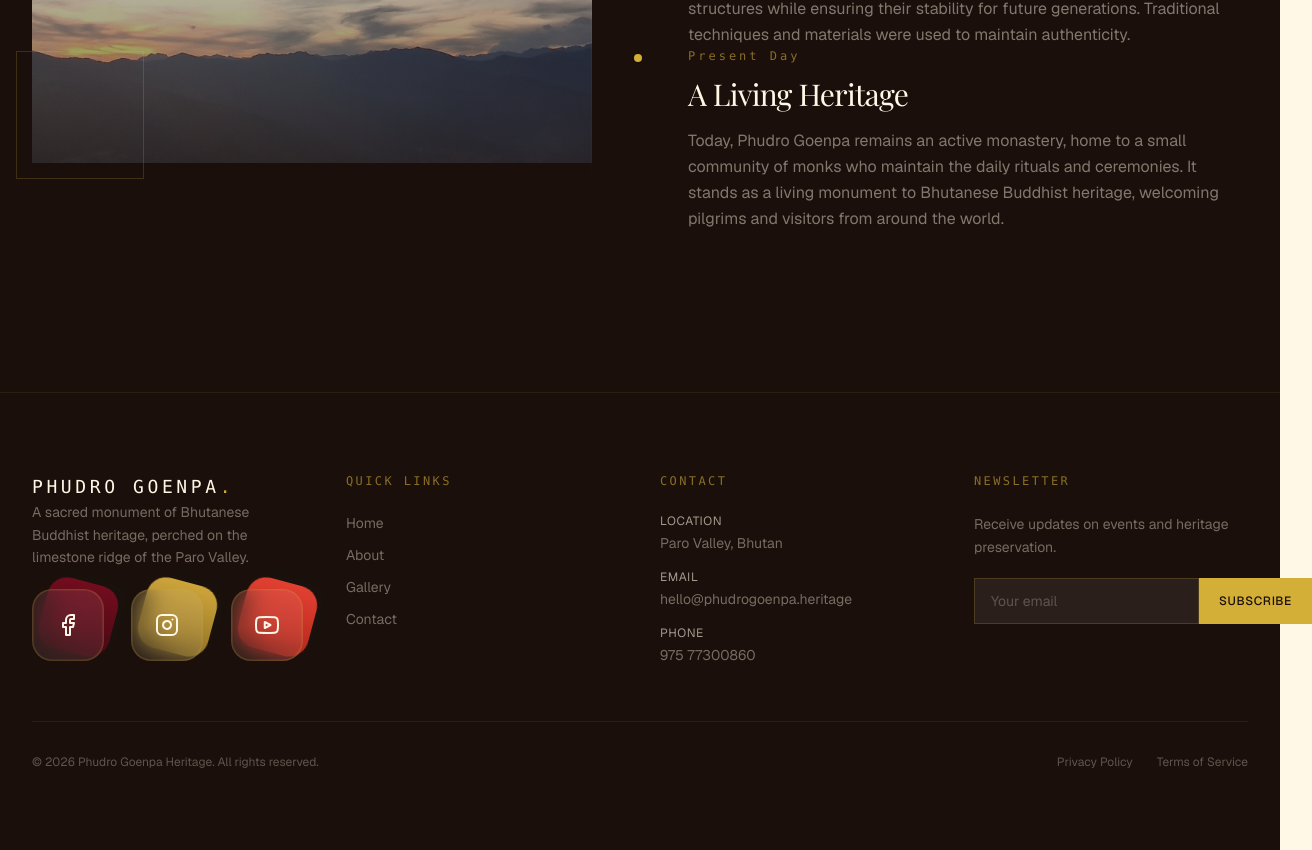
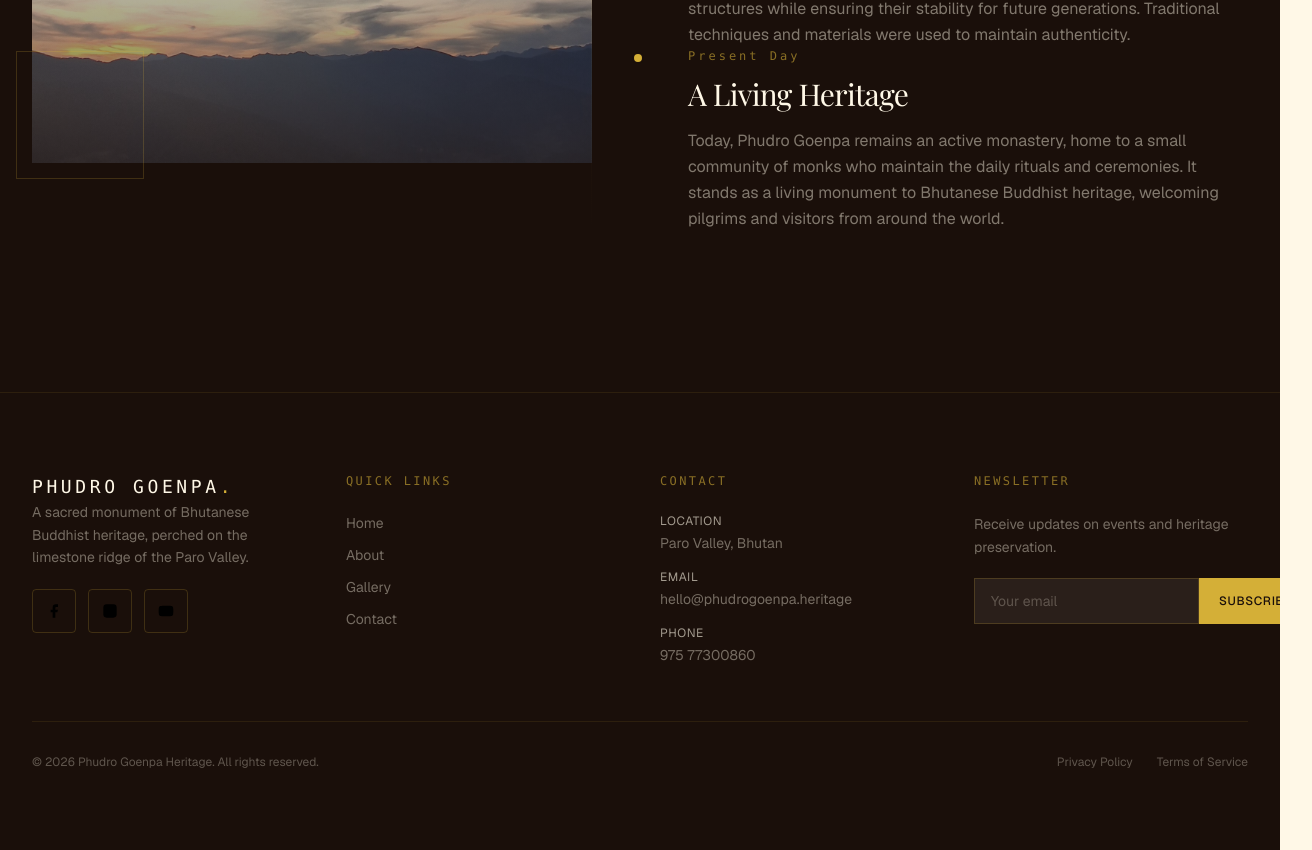
Before and after one commit to yeshngedup-debug/Heritage, a Next.js app: page /about in a window 1280 px wide. Shown: the part 1175-2025 px from the top of the page, 1312 px wide, since content can reach past the window. Built offline with nearby package versions, Linux system fonts and the light colour scheme; a web font is replaced by a local one.

Commit message:
Remove GlassIcons, fix horizontal overflow on all pages, add overflow-hidden to sections

```diff
--- a/src/app/about/page.tsx
+++ b/src/app/about/page.tsx
@@ -45,9 +45,9 @@ export default function AboutPage() {
   return (
     <>
       <Header />
-      <main className="min-h-screen bg-dark">
+      <main className="min-h-screen bg-dark overflow-hidden">
         <section className="pt-32 md:pt-44 pb-28 md:pb-40">
-          <div className="mx-auto max-w-7xl px-6 md:px-8">
+          <div className="mx-auto max-w-7xl px-5 md:px-8">
             <FadeIn>
               <div className="max-w-3xl mb-24">
                 <span className="section-eyebrow flex items-center gap-3 mb-6">
--- a/src/app/contact/page.tsx
+++ b/src/app/contact/page.tsx
@@ -20,9 +20,9 @@ export default function ContactPage() {
   return (
     <>
       <Header />
-      <main className="min-h-screen bg-dark">
+      <main className="min-h-screen bg-dark overflow-hidden">
         <section className="pt-32 md:pt-44 pb-28 md:pb-40">
-          <div className="mx-auto max-w-7xl px-6 md:px-8">
+          <div className="mx-auto max-w-7xl px-5 md:px-8">
             <FadeIn>
               <div className="max-w-3xl mb-20">
                 <span className="section-eyebrow flex items-center gap-3 mb-6">
--- a/src/app/gallery/page.tsx
+++ b/src/app/gallery/page.tsx
@@ -12,9 +12,9 @@ export default function GalleryPage() {
   return (
     <>
       <Header />
-      <main className="min-h-screen bg-dark">
+      <main className="min-h-screen bg-dark overflow-hidden">
         <section className="pt-32 md:pt-44 pb-28 md:pb-40">
-          <div className="mx-auto max-w-7xl px-6 md:px-8 mb-16">
+          <div className="mx-auto max-w-7xl px-5 md:px-8 mb-16">
             <span className="section-eyebrow flex items-center gap-3 mb-6">
               <span className="h-px w-8 bg-gold/40" />
               Gallery
--- a/src/app/globals.css
+++ b/src/app/globals.css
@@ -42,6 +42,7 @@
 
 html {
   scroll-behavior: smooth;
+  overflow-x: hidden;
 }
 
 body {
--- a/src/app/privacy/page.tsx
+++ b/src/app/privacy/page.tsx
@@ -12,9 +12,9 @@ export default function PrivacyPage() {
   return (
     <>
       <Header />
-      <main className="min-h-screen bg-dark">
+      <main className="min-h-screen bg-dark overflow-hidden">
         <section className="pt-32 md:pt-44 pb-28 md:pb-40">
-          <div className="mx-auto max-w-3xl px-6 md:px-8">
+          <div className="mx-auto max-w-3xl px-5 md:px-8">
             <FadeIn>
               <span className="section-eyebrow flex items-center gap-3 mb-6">
                 <span className="h-px w-8 bg-gold/40" />
--- a/src/app/terms/page.tsx
+++ b/src/app/terms/page.tsx
@@ -12,9 +12,9 @@ export default function TermsPage() {
   return (
     <>
       <Header />
-      <main className="min-h-screen bg-dark">
+      <main className="min-h-screen bg-dark overflow-hidden">
         <section className="pt-32 md:pt-44 pb-28 md:pb-40">
-          <div className="mx-auto max-w-3xl px-6 md:px-8">
+          <div className="mx-auto max-w-3xl px-5 md:px-8">
             <FadeIn>
               <span className="section-eyebrow flex items-center gap-3 mb-6">
                 <span className="h-px w-8 bg-gold/40" />
--- a/src/components/Footer.tsx
+++ b/src/components/Footer.tsx
@@ -1,41 +1,37 @@
 "use client"
 
 import Link from "next/link"
-import GlassIcons from "@/components/GlassIcons"
 
-const socialItems = [
+const socialLinks = [
   {
+    label: "Facebook",
+    href: "#",
     icon: (
-      <svg viewBox="0 0 24 24">
+      <svg viewBox="0 0 24 24" className="w-4 h-4">
         <path d="M18 2h-3a5 5 0 0 0-5 5v3H7v4h3v8h4v-8h3l1-4h-4V7a1 1 0 0 1 1-1h3z" />
       </svg>
     ),
-    color: "maroon",
-    label: "Facebook",
-    onClick: () => window.open("#", "_blank"),
   },
   {
+    label: "Instagram",
+    href: "#",
     icon: (
-      <svg viewBox="0 0 24 24">
+      <svg viewBox="0 0 24 24" className="w-4 h-4">
         <rect x="2" y="2" width="20" height="20" rx="5" ry="5" />
         <path d="M16 11.37A4 4 0 1 1 12.63 8 4 4 0 0 1 16 11.37z" />
         <line x1="17.5" y1="6.5" x2="17.51" y2="6.5" />
       </svg>
     ),
-    color: "gold",
-    label: "Instagram",
-    onClick: () => window.open("#", "_blank"),
   },
   {
+    label: "YouTube",
+    href: "#",
     icon: (
-      <svg viewBox="0 0 24 24">
+      <svg viewBox="0 0 24 24" className="w-4 h-4">
         <path d="M22.54 6.42a2.78 2.78 0 0 0-1.94-2C18.88 4 12 4 12 4s-6.88 0-8.6.46a2.78 2.78 0 0 0-1.94 2A29 29 0 0 0 1 12a29 29 0 0 0 .46 5.58 2.78 2.78 0 0 0 1.94 2C5.12 20 12 20 12 20s6.88 0 8.6-.46a2.78 2.78 0 0 0 1.94-2A29 29 0 0 0 23 12a29 29 0 0 0-.46-5.58z" />
         <polygon points="9.75 15.02 15.5 12 9.75 8.98 9.75 15.02" />
       </svg>
     ),
-    color: "cinnabar",
-    label: "YouTube",
-    onClick: () => window.open("#", "_blank"),
   },
 ]
 
@@ -59,7 +55,20 @@ export default function Footer() {
               A sacred monument of Bhutanese Buddhist heritage, perched on the
               limestone ridge of the Paro Valley.
             </p>
-            <GlassIcons items={socialItems} />
+            <div className="flex gap-3">
+              {socialLinks.map((s) => (
+                <a
+                  key={s.label}
+                  href={s.href}
+                  aria-label={s.label}
+                  className="w-11 h-11 border border-gold/20 flex items-center justify-center text-cream/50 hover:border-gold hover:text-gold hover:bg-gold/5 transition-all rounded-sm"
+                  target="_blank"
+                  rel="noopener noreferrer"
+                >
+                  {s.icon}
+                </a>
+              ))}
+            </div>
           </div>
 
           <div>
--- a/src/components/GlassIcons.css
+++ /dev/null
@@ -1,109 +0,0 @@
-.icon-btns {
-  display: grid;
-  gap: 1.5em;
-  grid-template-columns: repeat(3, 1fr);
-  margin: auto;
-  padding: 0;
-  overflow: visible;
-}
-
-.icon-btn {
-  background-color: transparent;
-  outline: none;
-  position: relative;
-  width: 4.5em;
-  height: 4.5em;
-  perspective: 24em;
-  transform-style: preserve-3d;
-  -webkit-tap-highlight-color: transparent;
-  border: none;
-  cursor: pointer;
-}
-
-.icon-btn__back,
-.icon-btn__front,
-.icon-btn__label {
-  transition:
-    opacity 0.3s cubic-bezier(0.83, 0, 0.17, 1),
-    transform 0.3s cubic-bezier(0.83, 0, 0.17, 1);
-}
-
-.icon-btn__back,
-.icon-btn__front {
-  border-radius: 1.25em;
-  position: absolute;
-  top: 0;
-  left: 0;
-  width: 100%;
-  height: 100%;
-}
-
-.icon-btn__back {
-  box-shadow: 0.5em -0.5em 0.75em hsla(223, 10%, 10%, 0.15);
-  display: block;
-  transform: rotate(15deg);
-  transform-origin: 100% 100%;
-  will-change: transform;
-}
-
-.icon-btn__front {
-  background-color: hsla(0, 0%, 100%, 0.08);
-  box-shadow: 0 0 0 0.1em hsla(43, 60%, 52%, 0.2) inset;
-  backdrop-filter: blur(0.75em);
-  -webkit-backdrop-filter: blur(0.75em);
-  display: flex;
-  transform-origin: 80% 50%;
-  will-change: transform;
-}
-
-.icon-btn__icon {
-  margin: auto;
-  width: 1.5em;
-  height: 1.5em;
-  display: flex;
-  align-items: center;
-  justify-content: center;
-}
-
-.icon-btn__icon svg {
-  width: 100%;
-  height: 100%;
-  stroke: #FFF8E7;
-  stroke-width: 2;
-  fill: none;
-  stroke-linecap: round;
-  stroke-linejoin: round;
-}
-
-.icon-btn__label {
-  font-size: 0.7em;
-  white-space: nowrap;
-  text-align: center;
-  line-height: 2;
-  opacity: 0;
-  position: absolute;
-  top: 100%;
-  right: 0;
-  left: 0;
-  transform: translateY(0);
-  color: var(--cream, #FFF8E7);
-  font-family: var(--font-geist-mono, monospace);
-  letter-spacing: 0.1em;
-  text-transform: uppercase;
-}
-
-.icon-btn:focus-visible .icon-btn__back,
-.icon-btn:hover .icon-btn__back {
-  transform: rotate(25deg) translate3d(-0.5em, -0.5em, 0.5em);
-}
-
-.icon-btn:focus-visible .icon-btn__front,
-.icon-btn:hover .icon-btn__front {
-  transform: translate3d(0, 0, 2em);
-}
-
-.icon-btn:focus-visible .icon-btn__label,
-.icon-btn:hover .icon-btn__label {
-  opacity: 1;
-  transform: translateY(20%);
-}
--- a/src/components/GlassIcons.tsx
+++ /dev/null
@@ -1,56 +0,0 @@
-"use client"
-
-import './GlassIcons.css'
-
-const gradientMapping: Record<string, string> = {
-  maroon: 'linear-gradient(hsl(350, 80%, 25%), hsl(350, 80%, 15%))',
-  gold: 'linear-gradient(hsl(43, 60%, 52%), hsl(43, 60%, 35%))',
-  saffron: 'linear-gradient(hsl(35, 100%, 48%), hsl(35, 100%, 35%))',
-  cream: 'linear-gradient(hsl(44, 60%, 90%), hsl(44, 60%, 80%))',
-  cinnabar: 'linear-gradient(hsl(5, 75%, 54%), hsl(5, 75%, 40%))',
-  stone: 'linear-gradient(hsl(35, 10%, 45%), hsl(35, 10%, 30%))',
-}
-
-export interface GlassIconsItem {
-  icon: React.ReactElement
-  color: string
-  label: string
-  href?: string
-  onClick?: () => void
-}
-
-interface GlassIconsProps {
-  items: GlassIconsItem[]
-  className?: string
-}
-
-export default function GlassIcons({ items, className }: GlassIconsProps) {
-  const getBackgroundStyle = (color: string) => {
-    if (gradientMapping[color]) {
-      return { background: gradientMapping[color] }
-    }
-    return { background: color }
-  }
-
-  return (
-    <div className={`icon-btns ${className || ''}`}>
-      {items.map((item, index) => (
-        <button
-          key={index}
-          className={`icon-btn ${item.label.toLowerCase().replace(/\s+/g, '-')}`}
-          aria-label={item.label}
-          type="button"
-          onClick={item.onClick}
-        >
-          <span className="icon-btn__back" style={getBackgroundStyle(item.color)} />
-          <span className="icon-btn__front">
-            <span className="icon-btn__icon" aria-hidden="true">
-              {item.icon}
-            </span>
-          </span>
-          <span className="icon-btn__label">{item.label}</span>
-        </button>
-      ))}
-    </div>
-  )
-}
--- a/src/components/MonasterySection.tsx
+++ b/src/components/MonasterySection.tsx
@@ -2,7 +2,7 @@ import FadeIn from "@/components/FadeIn"
 
 export default function MonasterySection() {
   return (
-    <section id="about" className="bg-cream py-20 md:py-28 lg:py-40 scroll-mt-32 relative">
+    <section id="about" className="bg-cream py-20 md:py-28 lg:py-40 scroll-mt-32 relative overflow-hidden">
       <div className="mx-auto max-w-7xl px-5 md:px-8">
         <div className="grid md:grid-cols-2 gap-16 md:gap-24 items-center">
           <FadeIn>
--- a/src/components/StonePillarSection.tsx
+++ b/src/components/StonePillarSection.tsx
@@ -2,7 +2,7 @@ import FadeIn from "@/components/FadeIn"
 
 export default function StonePillarSection() {
   return (
-    <section className="bg-dark py-20 md:py-28 lg:py-40">
+    <section className="bg-dark py-20 md:py-28 lg:py-40 overflow-hidden">
       <div className="mx-auto max-w-7xl px-5 md:px-8">
         <div className="grid md:grid-cols-2 gap-16 md:gap-24 items-center">
           <FadeIn>
```
